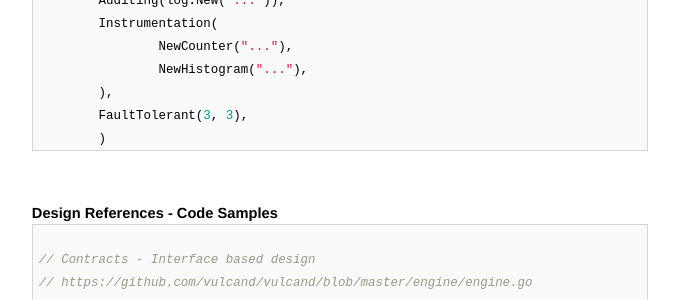
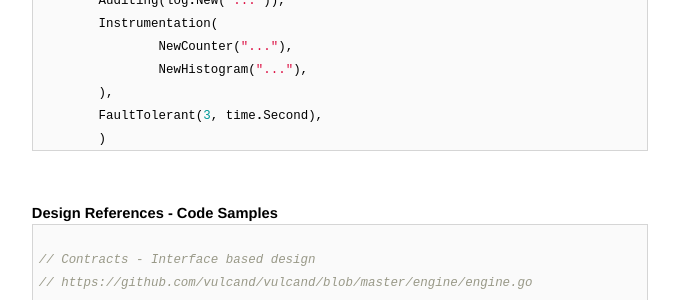
Before and after one commit to AmitKumarDas/amitkumardas.github.io, a Jekyll site: the page built from _posts/2016-07-14-my-golang-refresher.md, in a window 1280 px wide and 900 px high, scrolled down 2376 px. Shown: the part 151-451 px from the top of the window, without its empty margins (300-979 px from the left). Built offline with Jekyll 4.4.1, drawn with Linux system fonts in a browser that asks for light colours.

Commit message:
Update 2016-07-14-my-golang-refresher.md

````diff
--- a/_posts/2016-07-14-my-golang-refresher.md
+++ b/_posts/2016-07-14-my-golang-refresher.md
@@ -122,7 +122,7 @@ Decorate(VsmCreator(&types.Vsm{}),
 		NewCounter("..."),
 		NewHistogram("..."),
 	),
-	FaultTolerant(3, 3),
+	FaultTolerant(3, time.Second),
 	)
 ```
 
````
